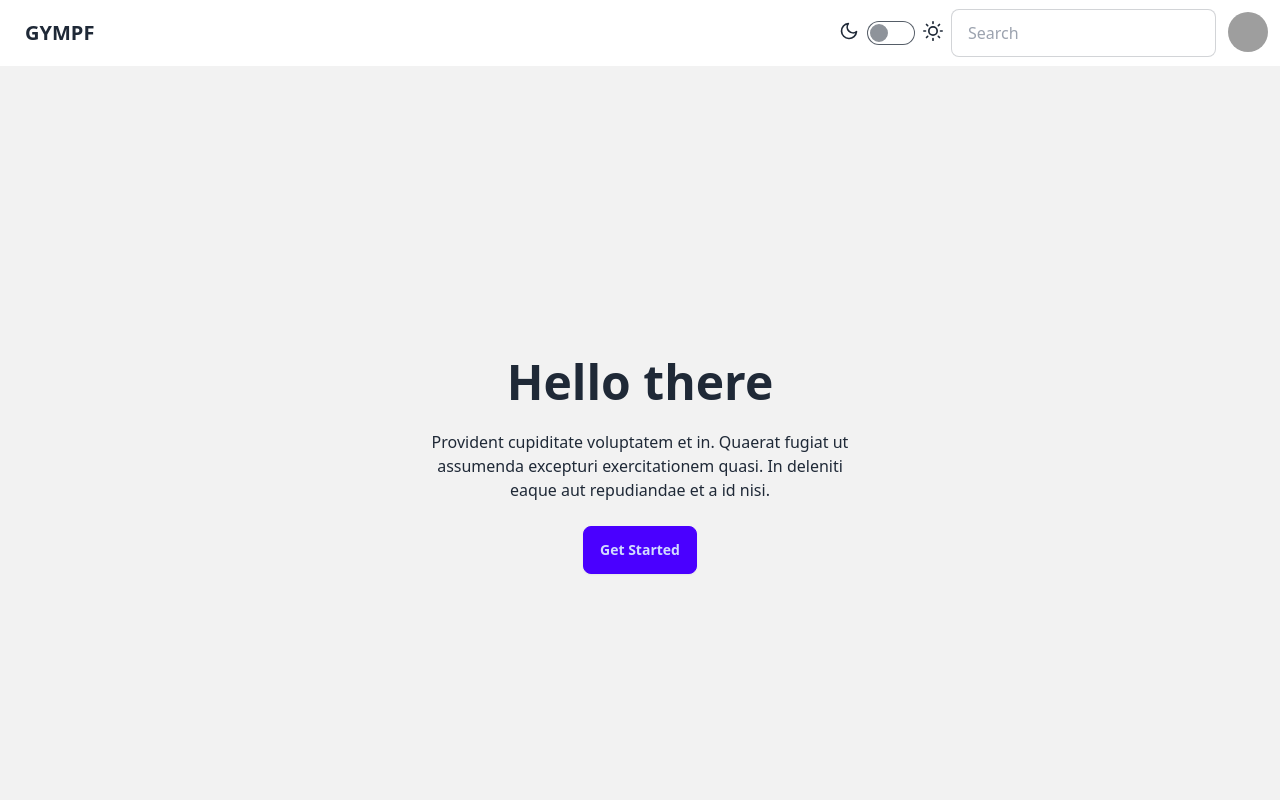
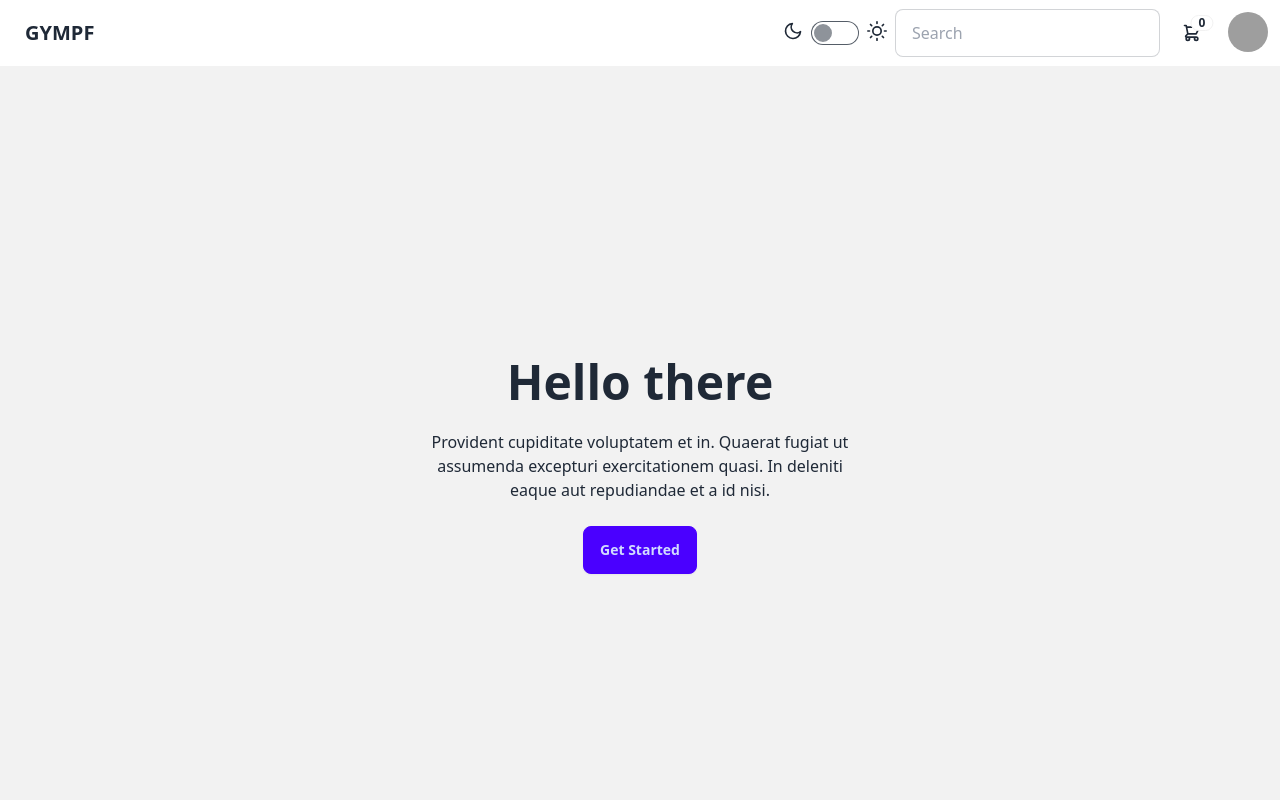
Before and after one commit to jdelaiglesia/egym-frontend, a React (Vite) app: page / in a window 1280 px wide. Shown: the top 800 px of the page. Built offline with nearby package versions, Linux system fonts and the light colour scheme; grey boxes are pictures that could not be loaded.

Commit message:
add componets Cart, CartItem, add context for cart, add custom hook for Cart, minor changes on NavBar, data & App (add CartProvider)

```diff
--- a/src/App.jsx
+++ b/src/App.jsx
@@ -2,14 +2,16 @@ import { Home } from "./components/Home.jsx";
 import { Routes, Route } from "react-router-dom";
 import { Product } from "./components/Product.jsx";
 import ProductDetail from "./components/ProductDetail/ProductDetail.jsx";
+import { CartProvider } from "./context/cart.jsx";
 
-//Commit de prueba
 export const App = () => {
   return (
-    <Routes>
-      <Route path="/" element={<Home />}></Route>
-      <Route path="/product" element={<Product />}></Route>
-      <Route path="/product/:id" element={<ProductDetail/>}></Route>
-    </Routes>
+    <CartProvider>
+      <Routes>
+        <Route path="/" element={<Home />}></Route>
+        <Route path="/product" element={<Product />}></Route>
+        <Route path="/product/:id" element={<ProductDetail />}></Route>
+      </Routes>
+    </CartProvider>
   );
 };
--- a/src/api/data.js
+++ b/src/api/data.js
@@ -2,151 +2,166 @@ export const products_gym = [
   {
     id: 1,
     name: "TrueMade Whey Protein",
-    quantity: 10,
+    stock: 10,
     available: true,
-    price: 19100,
+    price: 19099,
     url_image:
       "https://www.enasport.com/cdn/shop/files/7792981060021_2_f1b5bea7-4b41-47cc-acd7-c855169e2cb7_800x.jpg?v=1699874513",
     category: "Proteinas",
+    quantity: 0,
   },
   {
     id: 2,
     name: "Whey X Pro",
-    quantity: 20,
+    stock: 20,
     available: true,
     price: 41550,
     url_image:
       "https://www.enasport.com/cdn/shop/products/Whey_xpro_vainilla_800x.jpg?v=1685711301",
     category: "Proteinas",
+    quantity: 0,
   },
   {
     id: 3,
     name: "100% Whey Protein",
-    quantity: 30,
+    stock: 30,
     available: true,
     price: 28350,
     url_image:
       "https://www.enasport.com/cdn/shop/products/100__Whey_vainilla_800x.jpg?v=1704391128",
     category: "Proteinas",
+    quantity: 0,
   },
   {
     id: 4,
     name: "Isoprot",
-    quantity: 15,
+    stock: 15,
     available: true,
     price: 56700,
     url_image:
       "https://www.enasport.com/cdn/shop/files/Isoprot-Chocolate_800x.jpg?v=1698326182",
     category: "Proteinas",
+    quantity: 0,
   },
   {
     id: 5,
     name: "Starter Protein",
-    quantity: 10,
+    stock: 10,
     available: true,
     price: 18200,
     url_image:
       "https://www.enasport.com/cdn/shop/files/Starter_Protein_Cafe_800x.jpg?v=1683732623",
     category: "Proteinas",
+    quantity: 0,
   },
   {
     id: 6,
     name: "Protein",
-    quantity: 25,
+    stock: 25,
     available: true,
     price: 18050,
     url_image:
       "https://www.enasport.com/cdn/shop/products/Caja_protein_chocolate_800x.jpg?v=1652799514",
     category: "Proteinas",
+    quantity: 0,
   },
   {
     id: 7,
     name: "Creatina Micronizada",
-    quantity: 30,
+    stock: 30,
     available: true,
     price: 14550,
     url_image:
       "https://www.enasport.com/cdn/shop/files/Ena_creatinamicronizada_1000x1000_6da5cbe7-ed4a-4125-8e31-d2b77ee57399_800x.png?v=1706886860",
     category: "Creatinas",
+    quantity: 0,
   },
   {
     id: 8,
     name: "Shaker ENA",
-    quantity: 15,
+    stock: 15,
     available: true,
     price: 5400,
     url_image:
       "https://www.enasport.com/cdn/shop/products/Shaker_truemade_800x.jpg?v=1640024186",
     category: "Accesorios",
+    quantity: 0,
   },
   {
     id: 9,
     name: "Shaker PLUS",
-    quantity: 20,
+    stock: 20,
     available: true,
     price: 5950,
     url_image:
       "https://www.enasport.com/cdn/shop/products/Shaker_truemade_PLUS_800x.jpg?v=1640024209",
     category: "Accesorios",
+    quantity: 0,
   },
   {
     id: 10,
     name: "Shaker Premium",
-    quantity: 15,
+    stock: 15,
     available: false,
     price: 19550,
     url_image:
       "https://www.enasport.com/cdn/shop/products/Shaker_truemade_2021_800x.jpg?v=1647874026",
     category: "Accesorios",
+    quantity: 0,
   },
   {
     id: 11,
     name: "Multivitamin",
-    quantity: 10,
+    stock: 10,
     available: true,
     price: 19550,
     url_image:
       "https://www.enasport.com/cdn/shop/products/MultiVitamin_500x.jpg?v=1683513733",
     category: "Multivitaminicos",
+    quantity: 0,
   },
   {
     id: 12,
     name: "Pre War",
-    quantity: 10,
+    stock: 10,
     available: true,
     price: 27550,
     url_image:
       "https://www.enasport.com/cdn/shop/products/Prewar_Fruit_800x.jpg?v=1640023916",
     category: "Aminoacidos",
+    quantity: 0,
   },
   {
     id: 13,
     name: "Re Load",
-    quantity: 10,
+    stock: 10,
     available: true,
     price: 19600,
     url_image:
       "https://www.enasport.com/cdn/shop/products/Reload_Fruit_800x.jpg?v=1683514967",
     category: "Aminoacidos",
+    quantity: 0,
   },
   {
     id: 14,
     name: "Truemade Amino Full",
-    quantity: 20,
+    stock: 20,
     available: true,
     price: 17200,
     url_image:
       "https://www.enasport.com/cdn/shop/files/Truemade_Amino_Full_0c56c67e-45fd-4b6f-8bc6-c18db5ec5750_800x.jpg?v=1685712300",
     category: "Aminoacidos",
+    quantity: 0,
   },
   {
     id: 15,
     name: "Amino 4500",
-    quantity: 0,
+    stock: 0,
     available: true,
     price: 23550,
     url_image:
       "https://www.enasport.com/cdn/shop/products/Amino_4500_800x.jpg?v=1640022423",
     category: "Aminoacidos",
+    quantity: 0,
   },
 ];
--- /dev/null
+++ b/src/components/Cart/Cart.jsx
@@ -0,0 +1,65 @@
+import CartItem from "../CartItem/CartItem";
+
+import { useCart } from "../../hooks/useCart";
+
+function Cart() {
+  const { cart, countProducts, total } = useCart();
+  return (
+    <div className="flex-none">
+      <div className="dropdown dropdown-end">
+        <div tabIndex={0} role="button" className="btn btn-ghost btn-circle">
+          <div className="indicator">
+            <svg
+              xmlns="http://www.w3.org/2000/svg"
+              className="h-5 w-5"
+              fill="none"
+              viewBox="0 0 24 24"
+              stroke="currentColor"
+            >
+              <path
+                strokeLinecap="round"
+                strokeLinejoin="round"
+                strokeWidth="2"
+                d="M3 3h2l.4 2M7 13h10l4-8H5.4M7 13L5.4 5M7 13l-2.293 2.293c-.63.63-.184 1.707.707 1.707H17m0 0a2 2 0 100 4 2 2 0 000-4zm-8 2a2 2 0 11-4 0 2 2 0 014 0z"
+              />
+            </svg>
+            <span className="badge badge-sm indicator-item">
+              {countProducts}
+            </span>
+          </div>
+        </div>
+        <div
+          tabIndex={0}
+          className="mt-3 z-[1] card card-compact dropdown-content w-[25rem] bg-base-100 shadow"
+        >
+          <div className="card-body">
+            {cart.length === 0 ? (
+              <p className="text-xl font-bold px-4 py-2">
+                Todavía no has agregado productos.
+              </p>
+            ) : (
+              cart.map((cartItem) => (
+                <CartItem product={cartItem} key={cartItem.id} />
+              ))
+            )}
+            {cart.length === 0 ? null : (
+              <div className="text-xl px-4 py-2">
+                <span>Total:</span>
+                <p>$ {total.toLocaleString()}</p>
+              </div>
+            )}
+            {cart.length > 0 ? (
+              <div className="card-actions px-4">
+                <button className="btn btn-primary btn-block ">
+                  Ir a pagar
+                </button>
+              </div>
+            ) : null}
+          </div>
+        </div>
+      </div>
+    </div>
+  );
+}
+
+export default Cart;
--- /dev/null
+++ b/src/components/CartItem/CartItem.jsx
@@ -0,0 +1,14 @@
+function CartItem({ product }) {
+  return (
+    <div className="flex items-center gap-4 px-4 py-2">
+      <div className="flex gap-4 items-center">
+        <p className="w-[2rem]">{product.quantity}</p>
+        <img className="w-10" src={product.url_image} alt="" />
+      </div>
+      <h2>{product.name}</h2>
+      <p className="text-end">$ {product.price.toLocaleString()}</p>
+    </div>
+  );
+}
+
+export default CartItem;
--- a/src/components/Navbar.jsx
+++ b/src/components/Navbar.jsx
@@ -1,6 +1,7 @@
 import { ToggleTheme } from "./ToggleTheme";
 import { NavLink } from "react-router-dom";
 import Search from "./SearchByName";
+import Cart from "./Cart/Cart";
 
 export const Navbar = () => {
   return (
@@ -13,8 +14,9 @@ export const Navbar = () => {
       <div className="flex-none gap-2">
         <ToggleTheme />
         <div className="form-control">
-                    <Search/>
+          <Search />
         </div>
+        <Cart />
         <div className="dropdown dropdown-end">
           <div
             tabIndex={0}
--- a/src/components/ProductCard/ProductCard.jsx
+++ b/src/components/ProductCard/ProductCard.jsx
@@ -1,6 +1,8 @@
 import { Link } from "react-router-dom";
+import { useCart } from "../../hooks/useCart";
 
 function ProductCard({ product }) {
+  const { addToCart } = useCart();
   return (
     <div className="card w-96 bg-base-100 shadow-xl">
       <Link to={`/product/${product.id}`}>
@@ -12,14 +14,14 @@ function ProductCard({ product }) {
         <h2 className="card-title truncate">{product.name}</h2>
         <p
           className={
-            product.quantity === 0 || !product.available
+            product.stock === 0 || !product.available
               ? "text-lg line-through"
               : "text-lg"
           }
         >
-          ${product.price}
+          $ {product.price.toLocaleString()}
         </p>
-        {product.quantity === 0 || !product.available ? (
+        {product.stock === 0 || !product.available ? (
           <div className="card-actions justify-end">
             <button disabled className="btn w-full font-bold my-2 btn-primary">
               Sin stock
@@ -29,7 +31,7 @@ function ProductCard({ product }) {
           <div className="card-actions justify-end">
             <button
               className="btn w-full font-bold my-2 btn-primary"
-              onClick={() => alert("Hay stock de este producto.")}
+              onClick={() => addToCart(product)}
             >
               Agregar al carrito
             </button>
--- /dev/null
+++ b/src/context/cart.jsx
@@ -0,0 +1,57 @@
+import { createContext, useState } from "react";
+
+export const CartContext = createContext({});
+
+export function CartProvider({ children }) {
+  const [cart, setCart] = useState([]);
+  const [countProducts, setCountProducts] = useState(0);
+  const [total, setTotal] = useState(0);
+
+  const addToCart = (product) => {
+    // Buscamos el indice de el producto.
+    const productInCart = cart.findIndex(
+      (cartItem) => cartItem.id === product.id
+    );
+
+    // Si el indice es >= a 0 es porque esta en el carrito.
+    if (productInCart >= 0) {
+      const newCart = structuredClone(cart);
+      newCart[productInCart].quantity += 1;
+      setCountProducts(countProducts + product.quantity);
+      setTotal(total + product.price);
+      return setCart(newCart);
+    } else {
+      setCart((prevState) => [
+        ...prevState,
+        { ...product, quantity: (product.quantity += 1) },
+      ]);
+      setCountProducts(countProducts + product.quantity);
+      setTotal(total + product.price);
+    }
+  };
+
+  const removeToCart = (product) => {
+    // Completar.
+  };
+
+  const clearCart = () => {
+    setCart([]);
+  };
+
+  return (
+    <CartContext.Provider
+      value={{
+        cart,
+        addToCart,
+        removeToCart,
+        clearCart,
+        countProducts,
+        setCountProducts,
+        total,
+        setTotal,
+      }}
+    >
+      {children}
+    </CartContext.Provider>
+  );
+}
--- /dev/null
+++ b/src/hooks/useCart.jsx
@@ -0,0 +1,12 @@
+import { useContext } from "react";
+import { CartContext } from "../context/cart";
+
+export const useCart = () => {
+  const context = useContext(CartContext);
+
+  if (context === undefined) {
+    throw new Error("CartContext no puede ser utilizado aquí.");
+  }
+
+  return context;
+};
```
Lines whose indentation alone changed are shown as unchanged.
